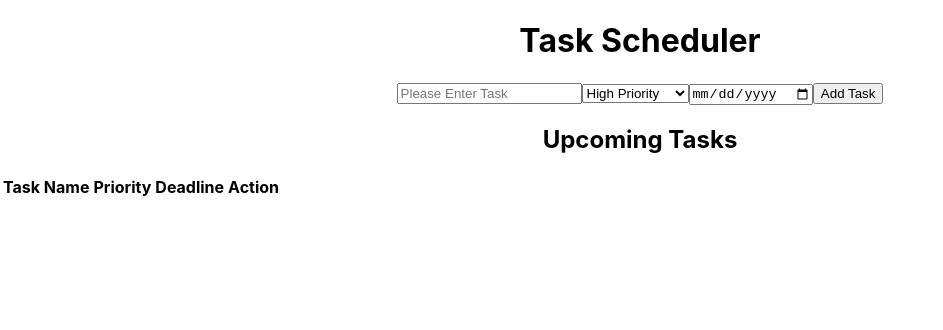
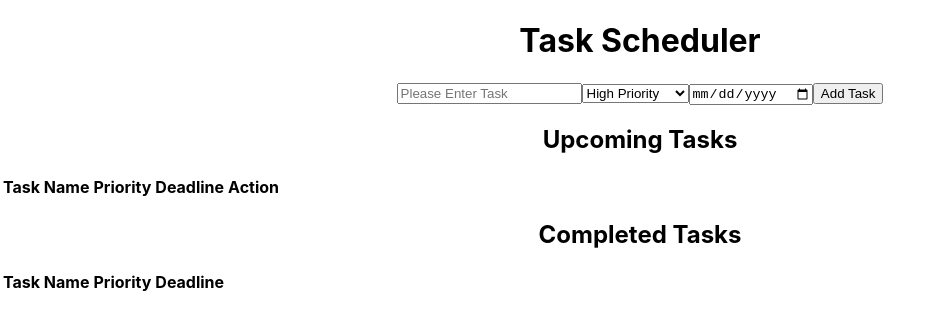
Before and after one commit to CornveliousFarva/task-scheduler-react, a React (Create React App) app: page / in a window 1280 px wide. Shown: the top 330 px of the page, without its empty margins (0-943 px from the left). Built offline with nearby package versions, Linux system fonts and the light colour scheme.

Commit message:
Completed the completed tasks section.

```diff
--- a/src/App.js
+++ b/src/App.js
@@ -141,6 +141,25 @@ function App() {
           </table>
 
   {/* Completed Tasks */}
+    <div className="completed-task-list">
+      <h2 className="cheading"> Completed Tasks</h2>
+      <table>
+        <thead>
+          <th> Task Name </th>
+          <th> Priority </th>
+          <th> Deadline </th>
+        </thead>
+        <tbody>
+          {completedTasks.map((ct) => (
+            <tr key={ct.id}>
+              <td> {ct.task} </td>
+              <td> {ct.priority} </td>
+              <td> {ct.deadline} </td>
+            </tr>
+          ))}
+        </tbody>
+      </table>
+    </div>
         </div>
       </main>
     </div>
```
